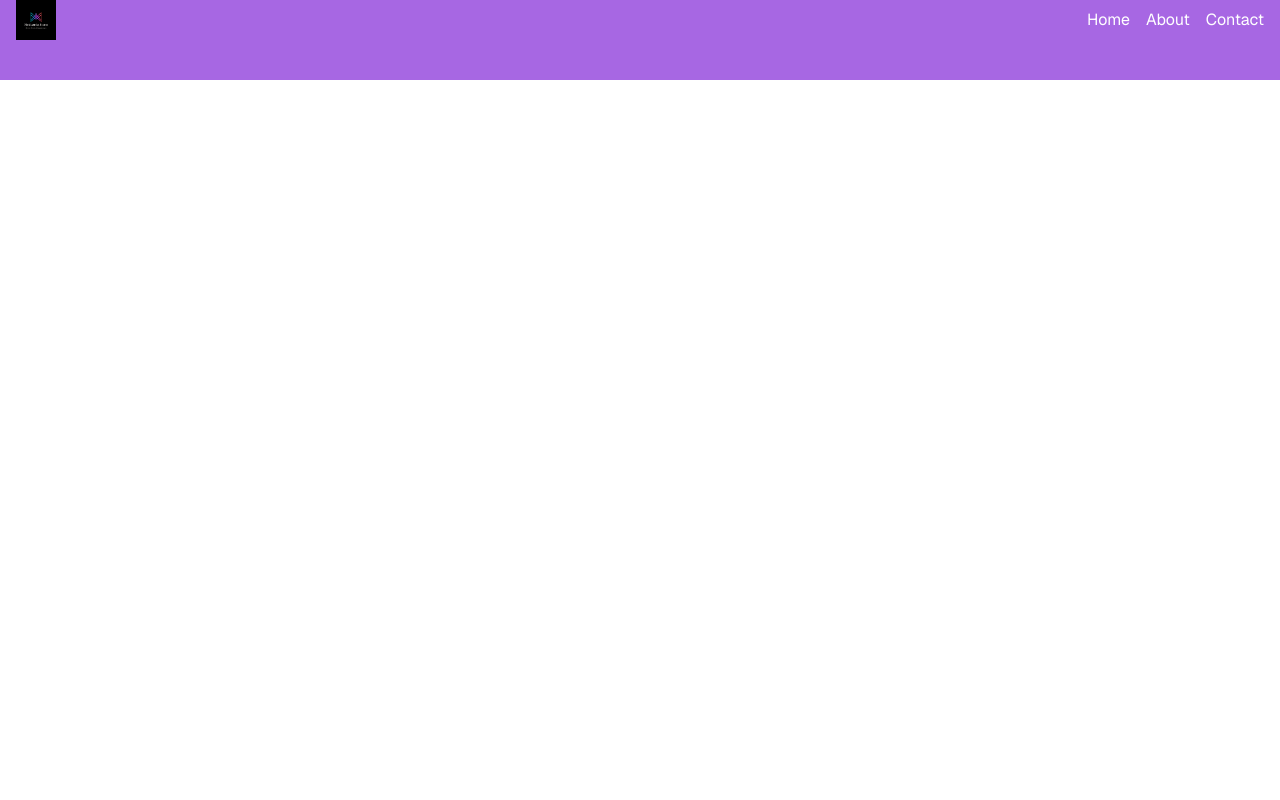
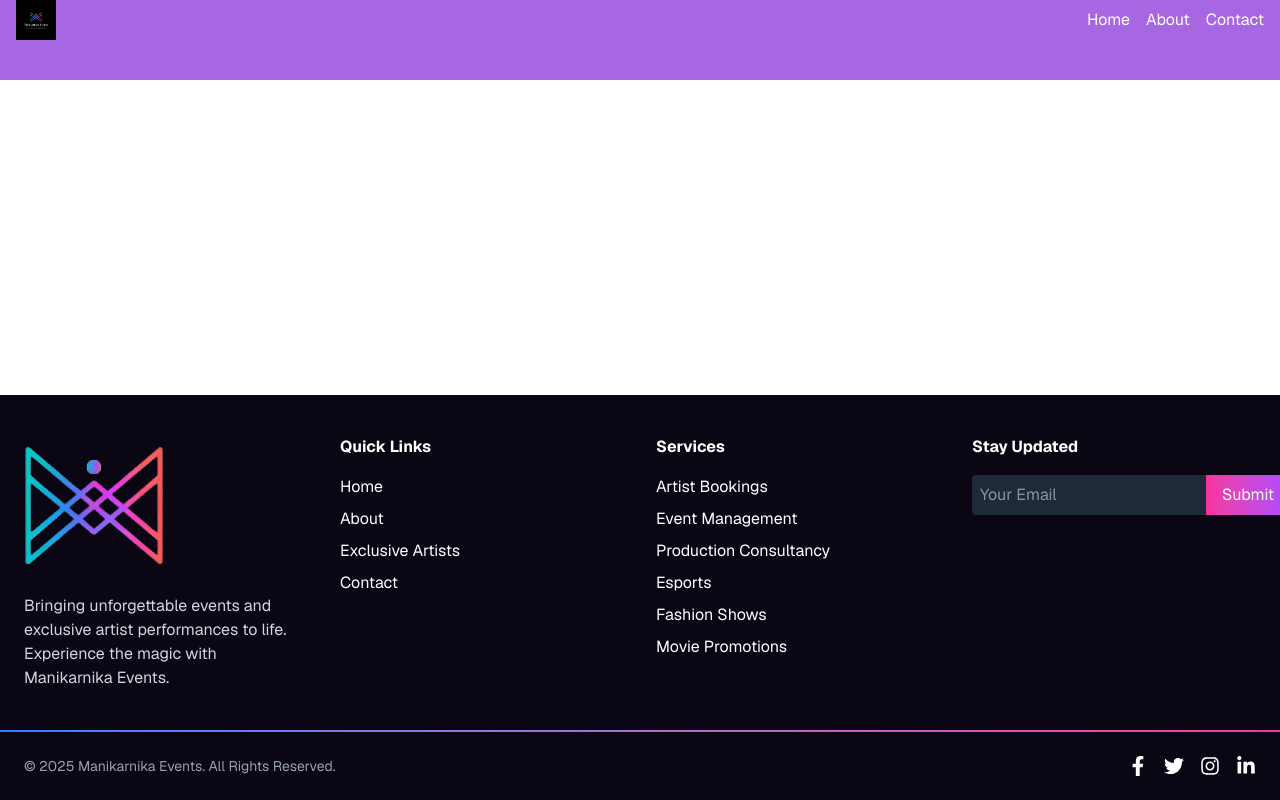
Before and after one commit to karanakshat05/manikarnika, a Next.js app: page / in a window 1280 px wide. Built offline with nearby package versions, Linux system fonts and the light colour scheme.

Commit message:
footer initialized

```diff
--- a/src/app/page.tsx
+++ b/src/app/page.tsx
@@ -1,12 +1,13 @@
 import Image from "next/image";
 import { Navbar } from "@/components/layout/Navbar";
+import Footer from "@/components/layout/footer";
 
 export default function Home() {
   return (
     <div className="font-sans grid grid-rows-[20px_1fr_20px] items-center justify-items-center min-h-screen p-8 pb-20 gap-16 sm:p-20">
       <main className="flex flex-col gap-[32px] row-start-2 items-center sm:items-start">
        <Navbar></Navbar>
-
+       <Footer></Footer>
       </main>
     </div>
   );
--- /dev/null
+++ b/src/components/layout/footer.tsx
@@ -0,0 +1,78 @@
+import { FaFacebookF, FaTwitter, FaInstagram, FaLinkedinIn } from "react-icons/fa";
+
+export default function Footer() {
+  return (
+    <footer className="fixed bottom-0 left-0 w-full bg-[#0b0614] text-white">
+      {/* Main content */}
+      <div className="mx-auto px-6 py-10 grid grid-cols-1 md:grid-cols-4 gap-8 max-w-screen-xl">
+        {/* Logo and Description */}
+        <div>
+          <img src="/images/logo_wb.png" alt="Manikarnika Events Logo" className="mb-4" />
+          <p className="text-gray-300">
+            Bringing unforgettable events and exclusive artist performances to life.
+            Experience the magic with Manikarnika Events.
+          </p>
+        </div>
+
+        {/* Quick Links */}
+        <div>
+          <h3 className="font-bold mb-4">Quick Links</h3>
+          <ul className="space-y-2">
+            <li>Home</li>
+            <li>About</li>
+            <li>Exclusive Artists</li>
+            <li>Contact</li>
+          </ul>
+        </div>
+
+        {/* Services */}
+        <div>
+          <h3 className="font-bold mb-4">Services</h3>
+          <ul className="space-y-2">
+            <li>Artist Bookings</li>
+            <li>Event Management</li>
+            <li>Production Consultancy</li>
+            <li>Esports</li>
+            <li>Fashion Shows</li>
+            <li>Movie Promotions</li>
+          </ul>
+        </div>
+
+        {/* Subscribe */}
+        <div>
+          <h3 className="font-bold mb-4">Stay Updated</h3>
+          <form className="flex">
+            <input
+              type="email"
+              placeholder="Your Email"
+              className="p-2 rounded-l bg-gray-800 text-white flex-1"
+            />
+            <button
+              type="submit"
+              className="bg-gradient-to-r from-pink-500 to-purple-500 px-4 rounded-r"
+            >
+              Submit
+            </button>
+          </form>
+        </div>
+      </div>
+
+      {/* Gradient Line */}
+      <div className="w-full h-[2px] bg-gradient-to-r from-blue-500 to-pink-500"></div>
+
+      {/* Bottom Bar */}
+      <div className="flex flex-col md:flex-row justify-between items-center px-6 py-6 max-w-screen-xl mx-auto">
+        <p className="text-sm text-gray-400">
+          © 2025 Manikarnika Events. All Rights Reserved.
+        </p>
+
+        <div className="flex space-x-4 mt-4 md:mt-0">
+          <a href="#" className="hover:text-blue-500"><FaFacebookF size={20} /></a>
+          <a href="#" className="hover:text-blue-400"><FaTwitter size={20} /></a>
+          <a href="#" className="hover:text-pink-500"><FaInstagram size={20} /></a>
+          <a href="#" className="hover:text-blue-700"><FaLinkedinIn size={20} /></a>
+        </div>
+      </div>
+    </footer>
+  );
+}
```
Also changed, not shown: package.json (+6 -5 lines), public/Images/logo_wb.png (added), 1 other file (tests, documents, lock files or other folders).
